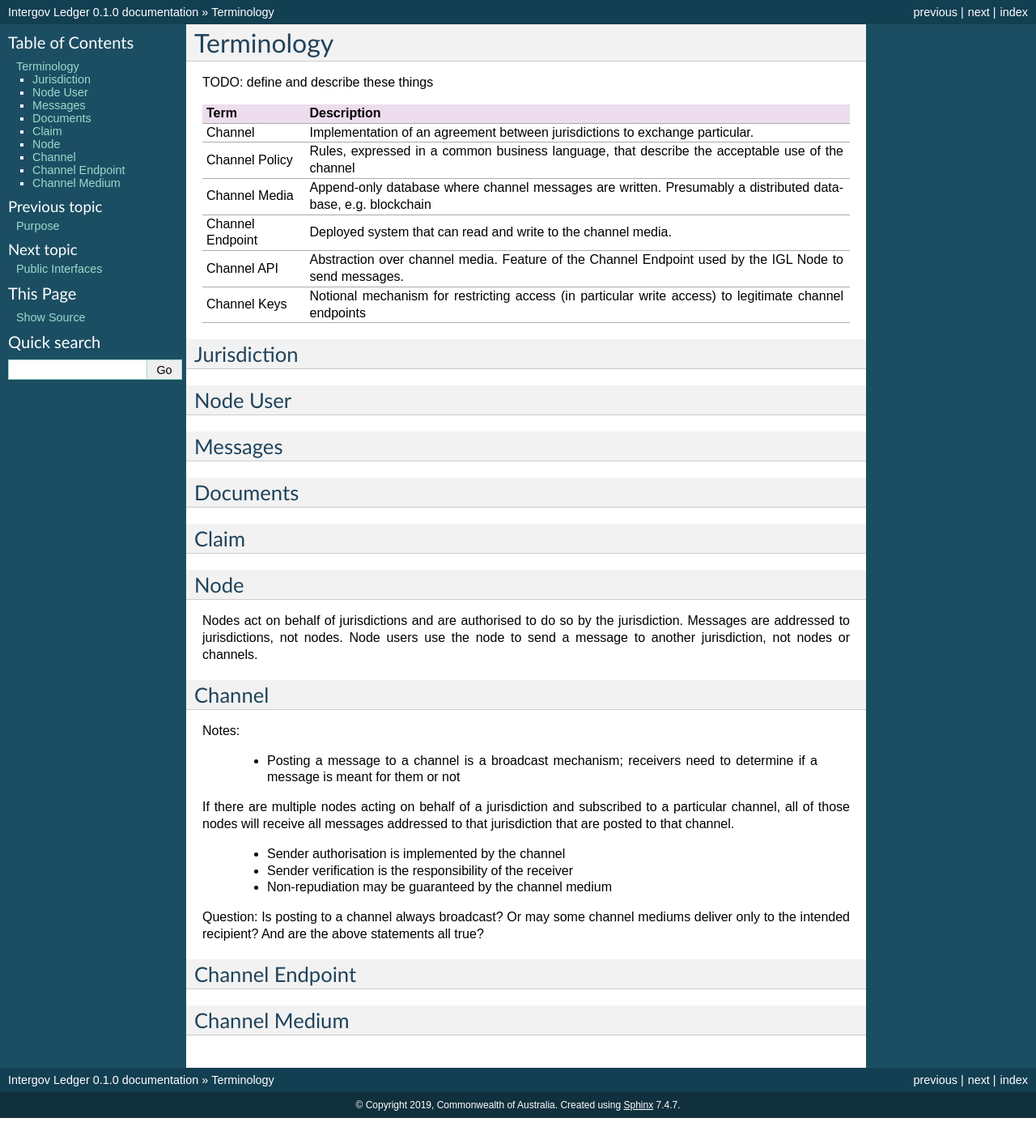
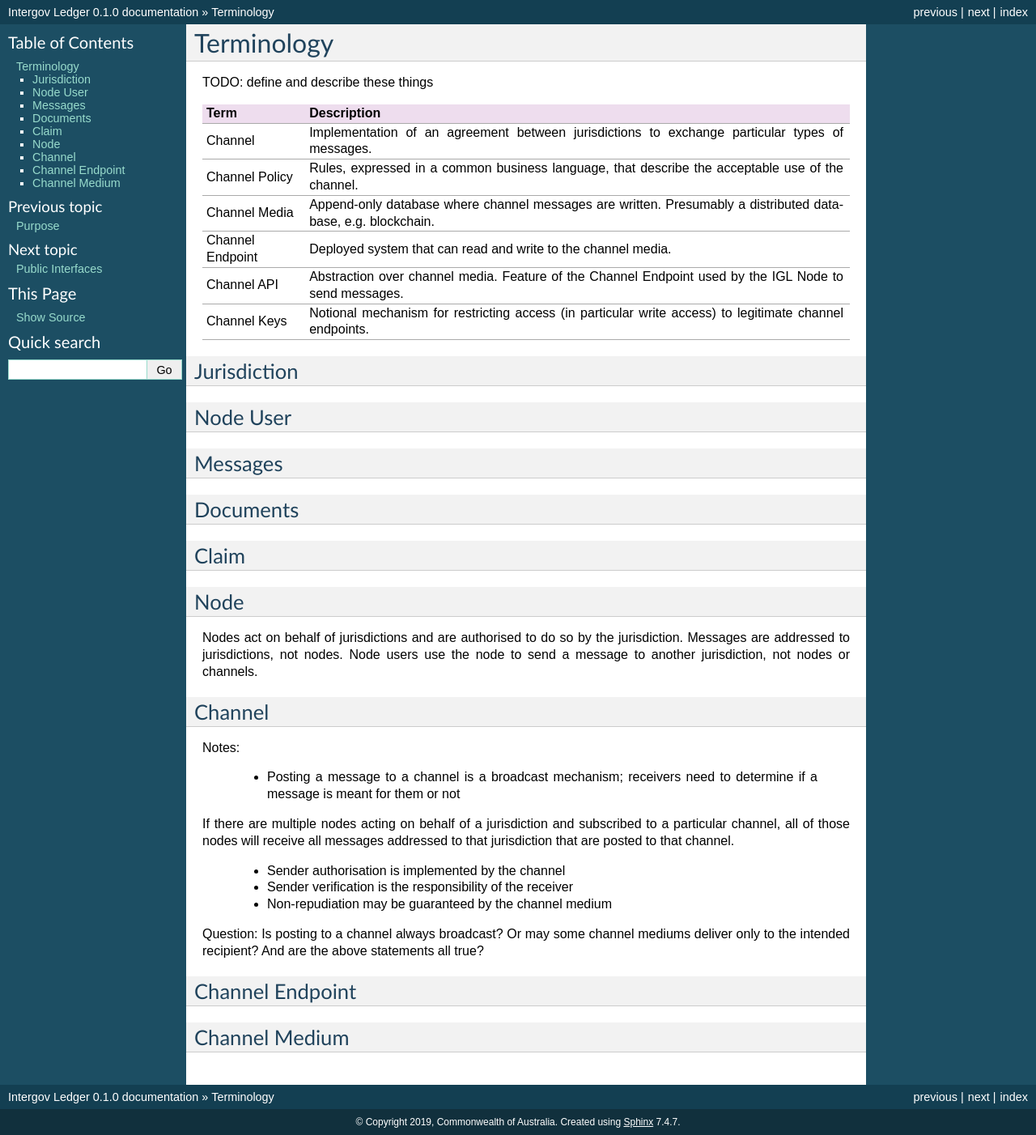
Before and after one commit to trustbridge/intergov, a Sphinx documentation site: the page built from docs/terminology.rst, in a window 1280 px wide. Shown: the whole page at 81% size. Built offline with Sphinx 7.4.7, drawn with Linux system fonts in a browser that asks for light colours; pages that are not in the unit, such as notebooks, are missing from menus; before the commit the page ends 1381 px from its top, so only the background shows below that.

Commit message:
fix typos in terminology table

```diff
--- a/docs/terminology.rst
+++ b/docs/terminology.rst
@@ -5,16 +5,16 @@ TODO: define and describe these things
 
 
 
-======================= ===========================================================================================================
+======================= ============================================================================================================
 Term                    Description
-======================= ===========================================================================================================
-Channel                 Implementation of an agreement between jurisdictions to exchange particular.
-Channel Policy          Rules, expressed in a common business language, that describe the acceptable use of the channel
-Channel Media           Append-only database where channel messages are written. Presumably a distributed database, e.g. blockchain
+======================= ============================================================================================================
+Channel                 Implementation of an agreement between jurisdictions to exchange particular types of messages.
+Channel Policy          Rules, expressed in a common business language, that describe the acceptable use of the channel.
+Channel Media           Append-only database where channel messages are written. Presumably a distributed database, e.g. blockchain.
 Channel Endpoint        Deployed system that can read and write to the channel media.
 Channel API             Abstraction over channel media. Feature of the Channel Endpoint used by the IGL Node to send messages.
-Channel Keys            Notional mechanism for restricting access (in particular write access) to legitimate channel endpoints
-======================= ===========================================================================================================
+Channel Keys            Notional mechanism for restricting access (in particular write access) to legitimate channel endpoints.
+======================= ============================================================================================================
 
 
 
```
